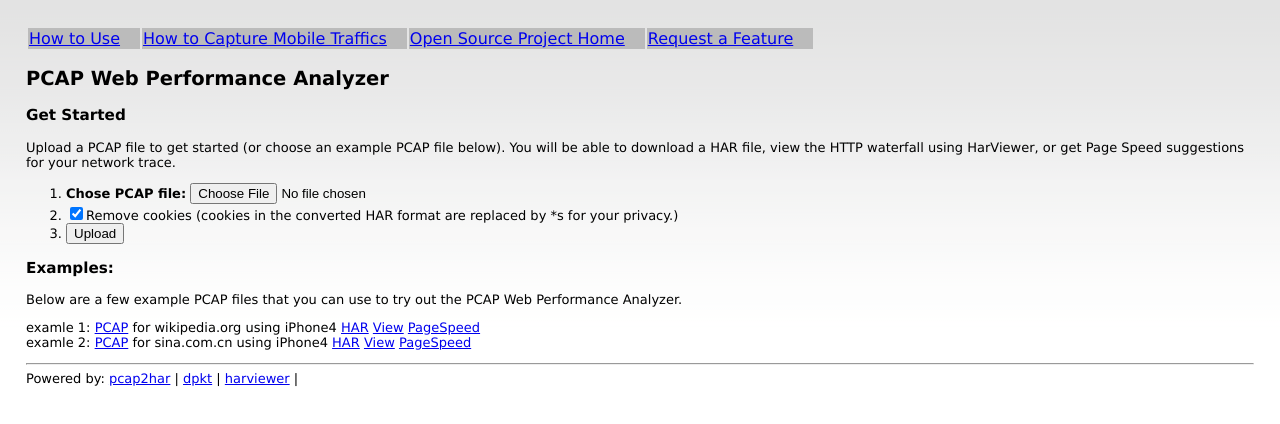
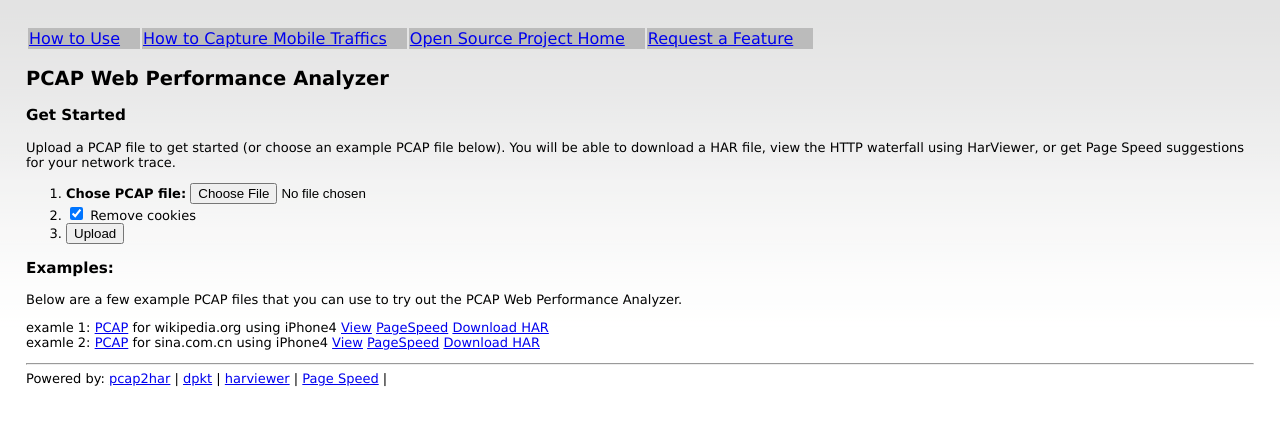
Before and after one commit to google-code-export/pcaphar, a plain HTML site: page src/index.html in a window 1280 px wide. Drawn offline with Linux system fonts and the light colour scheme.

Commit message:
Handle no upload filename error.
Clean the "Remove Cookies" checkbox, move the tip to mouse over.
Add Page Speed to powered by list
Move download HAR link to last of the list.

```diff
--- a/src/index.html
+++ b/src/index.html
@@ -30,27 +30,6 @@
 
 <h2>PCAP Web Performance Analyzer</h2>
 
-<!--
-<p>
-PCAP files contain detailed information about the requests and
-responses sent over the network. The PCAP Web Performance Analyzer
-makes it easy to do web performance analysis using a PCAP file.
-
-<p>
-We built the PCAP Web Performance Analyzer to help in analyzing mobile
-web performance. Please see <a href=http://code.google.com/p/pcaphar/wiki/CaptureMobileTraffics>how to capture mobile traffic</a> for instructions to
-capture mobile traffic from your mobile device.
-
-<p>
-Using the PCAP Web Performance Analyzer, you can
-<ul>
-  <li> Visualize the HTTP waterfall in a PCAP file using HarViewer
-  <li> Get Page Speed suggestions for a PCAP file
-  <li> Generate a HAR file from a PCAP file
-</ul>
-
--->
-
 <h3>Get Started</h3>
 
 <p>
@@ -62,8 +41,8 @@ get Page Speed suggestions for your network trace.
 <form method='POST' enctype='multipart/form-data' action='/convert'>
 <ol>
 <li> <b>Chose PCAP file:</b> <input type=file name=upfile><br>
-<li> <input type=checkbox name=removecookies checked>Remove cookies (cookies in the
-converted HAR format are replaced by *s for your privacy.) <br>
+<li> <input type=checkbox name=removecookies checked><span
+title="cookies in the converted HAR format are replaced by *s for your privacy."> Remove cookies</span> <br>
 <li>
 <input type=submit value=Upload>
 </ol>
@@ -76,15 +55,15 @@ PCAP Web Performance Analyzer.
 <p>
 examle 1:
 <a href=/examples/en-wikipedia-org.pcap>PCAP</a> for wikipedia.org using iPhone4
-<a href=/harviewer/examples/en-wikipedia-org.har>HAR</a>
 <a href=/harviewer/index.html?path=examples/en-wikipedia-org.har>View</a>
 <a href=/pagespeed?harurl=http://pcapperf.appspot.com/harviewer/examples/en-wikipedia-org.har>PageSpeed</a>
+<a href=/harviewer/examples/en-wikipedia-org.har>Download HAR</a>
 <br>
 examle 2:
 <a href=/examples/www-sina-com-cn.pcap>PCAP</a> for sina.com.cn using iPhone4
-<a href=/harviewer/examples/www-sina-com-cn.har>HAR</a>
 <a href=/harviewer/index.html?path=examples/www-sina-com-cn.har>View</a>
 <a href=/pagespeed?harurl=http://pcapperf.appspot.com/harviewer/examples/www-sina-com-cn.har>PageSpeed</a>
+<a href=/harviewer/examples/www-sina-com-cn.har>Download HAR</a>
 
 
 <hr>
@@ -92,5 +71,6 @@ Powered by:
 <a href=https://github.com/andrewf/pcap2har>pcap2har</a> |
 <a href=http://code.google.com/p/dpkt/>dpkt</a> |
 <a href=http://code.google.com/p/harviewer/>harviewer</a> |
+<a href=http://code.google.com/p/page-speed/>Page Speed</a> |
 </body>
 </html>
```
Also changed, not shown: 1 other file.
